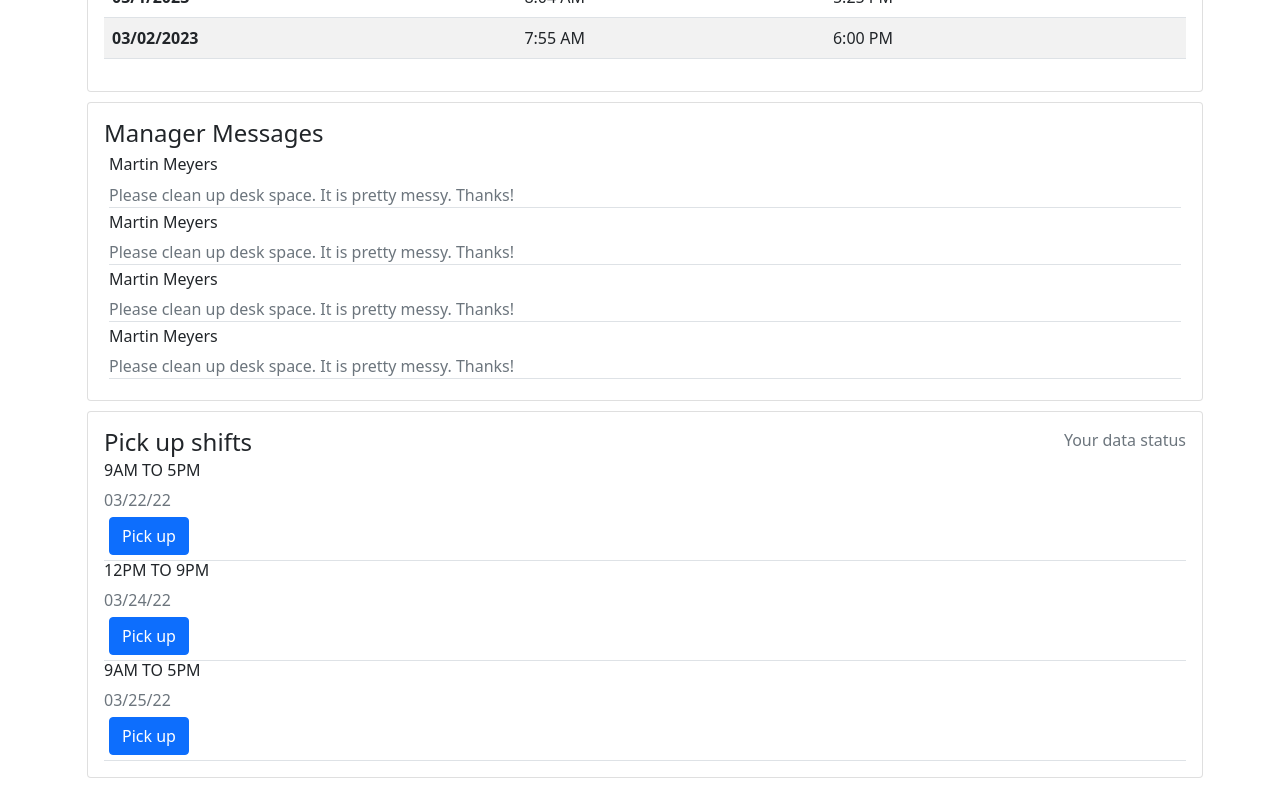
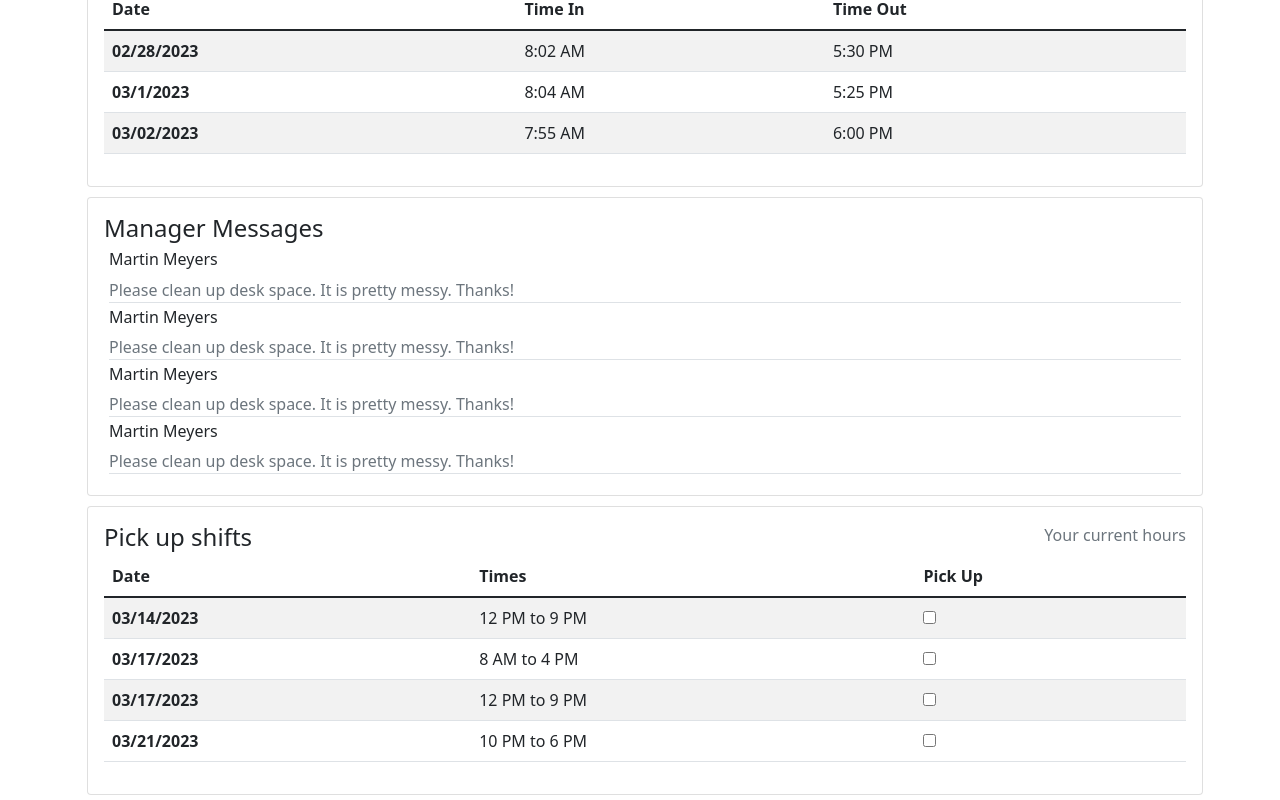
Before and after one commit to JunoNguyen/eTrack, a React (Create React App) app in the folder client/: page /home in a window 1280 px wide. Shown: the part 732-1532 px from the top of the page. Built offline with nearby package versions, Linux system fonts and the light colour scheme.

Commit message:
converted shift pick up to use props as well

```diff
--- a/client/src/components/ShiftPickup/index.js
+++ b/client/src/components/ShiftPickup/index.js
@@ -1,28 +1,45 @@
 import React from "react";
+import Shifts from '../Shifts';
 
 const ShiftPickup = () => {
 
-    const margin = {
-        margin: "5px",
-    };
+    const shifts = [
+        {
+            date: '03/14/2023',
+            times: '12 PM to 9 PM'
+        },
+        {
+            date: '03/17/2023',
+            times: '8 AM to 4 PM'
+        },
+        {
+            date: '03/17/2023',
+            times: '12 PM to 9 PM'
+        },
+        {
+            date: '03/21/2023',
+            times: '10 PM to 6 PM'
+        }
+    ]
+
     //Eventually convert to props
     return (
         <div className="card">
             <div className="card-body">
                 <div className="d-flex flex-row justify-content-between">
                     <h4 className="card-title mb-1">Pick up shifts</h4>
-                    <p className="text-muted mb-1">Your data status</p>
+                    <p className="text-muted mb-1">Your current hours</p>
                 </div>
                 <div className="row">
                     <div className="col-12">
                         <div className="preview-list">
-                            <div className="preview-item border-bottom">
+                            {/* <div className="preview-item border-bottom">
                                 <div className="preview-thumbnail">
                                     <div className="preview-icon bg-primary">
                                         <i className="mdi mdi-file-document"></i>
                                     </div>
                                 </div>
-                                {/* RUN A MAP TO POST CURRENT AVAILABLE PICK UP SHIFTS */}
+                                RUN A MAP TO POST CURRENT AVAILABLE PICK UP SHIFTS
                                 <div className="preview-item-content d-sm-flex flex-grow">
                                     <div className="flex-grow">
                                         <h6 className="preview-subject">9AM TO 5PM</h6>
@@ -58,7 +75,21 @@ const ShiftPickup = () => {
                                         <button className="btn btn-primary" style={margin}>Pick up</button>
                                     </div>
                                 </div>
-                            </div>
+                            </div> */}
+
+                            <table class="table table-striped">
+                                <thead>
+                                    <tr>
+                                        <th scope="col">Date</th>
+                                        <th scope="col">Times</th>
+                                        <th scope="col">Pick Up</th>
+                                    </tr>
+                                </thead>
+                                <tbody>
+                                    {/* <Shifts /> */}
+                                    {shifts.map(shift => <Shifts date={shift.date} times={shift.times}/>)}
+                                </tbody>
+                            </table>
                         </div>
                     </div>
                 </div>
--- /dev/null
+++ b/client/src/components/Shifts/index.js
@@ -0,0 +1,19 @@
+import React from 'react';
+
+const Shifts = (props) => {
+
+    return (
+        <tr>
+            <th scope="row">{props.date}</th>
+            <td>{props.times}</td>
+            <td>
+                <label htmlFor="" className="form-check-label">
+                    <input className="checkbox" type="checkbox"
+                    />
+                </label>
+            </td>
+        </tr>
+    );
+};
+
+export default Shifts;
--- a/client/src/components/TodoListComponent/index.js
+++ b/client/src/components/TodoListComponent/index.js
@@ -109,7 +109,7 @@ export class TodoListComponent extends Component {
     render() {
         return (
             <>
-                <form className="add-items d-flex" onSubmit={this.addTodo}>
+                <form className="add-items d-flex my-2" onSubmit={this.addTodo}>
                     <input
                         type="text"
                         className="form-control h-auto"
@@ -120,7 +120,7 @@ export class TodoListComponent extends Component {
                     <button type="submit" className="btn btn-primary">Add</button>
                 </form>
                 <div className="list-wrapper">
-                    <ul className="d-flex flex-column todo-list">
+                    <ul className="d-flex flex-column todo-list list-group">
                         {this.state.todos.map((todo, index) => {
                             return <ListItem
                                 isCompleted={todo.isCompleted}
@@ -139,7 +139,7 @@ export class TodoListComponent extends Component {
 const ListItem = (props) => {
 
     return (
-        <li className={(props.isCompleted ? 'completed' : null)}>
+        <li className="list-group-item">
             <div className="form-check">
                 <label htmlFor="" className="form-check-label">
                     <input className="checkbox" type="checkbox"
```
